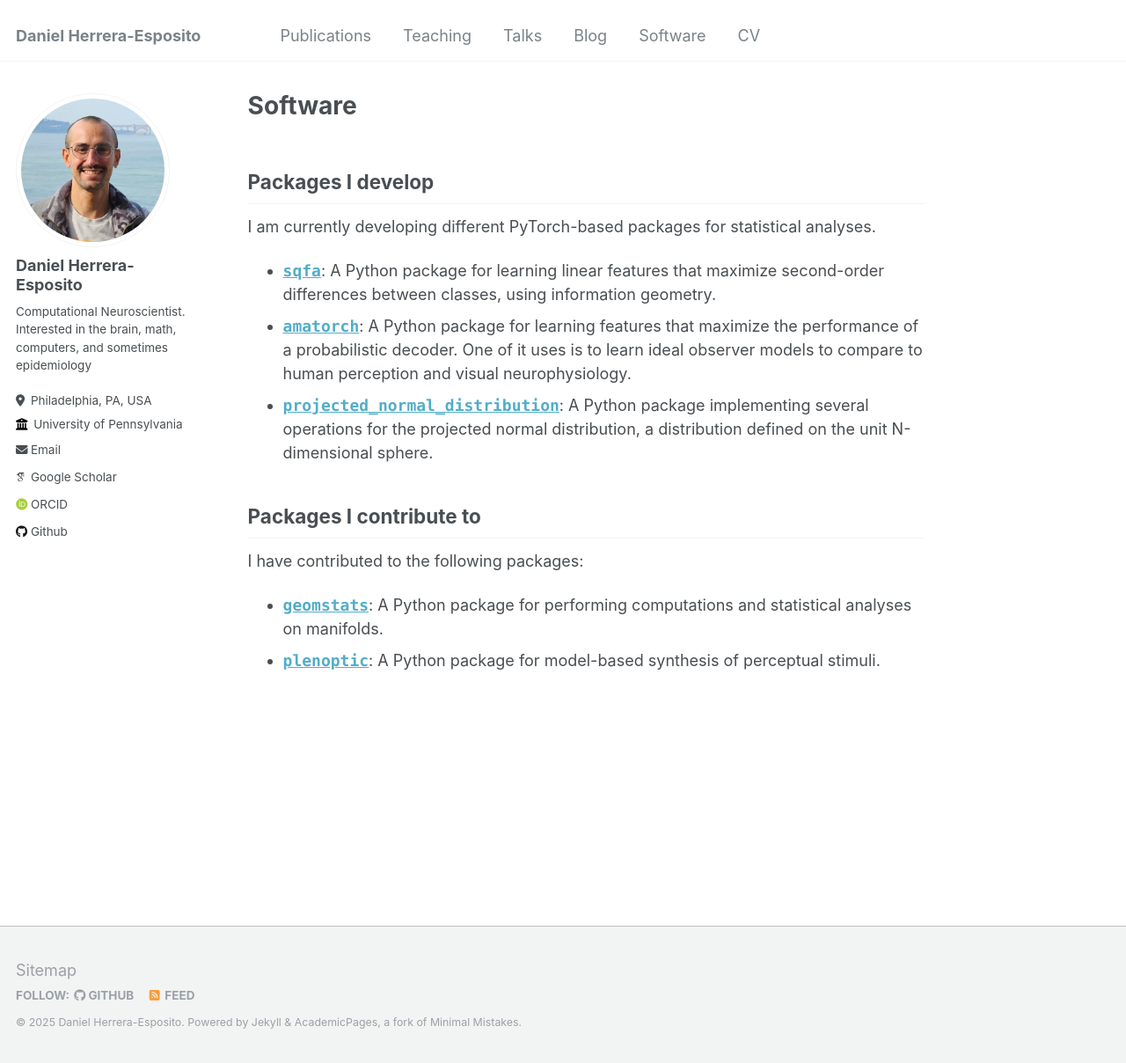
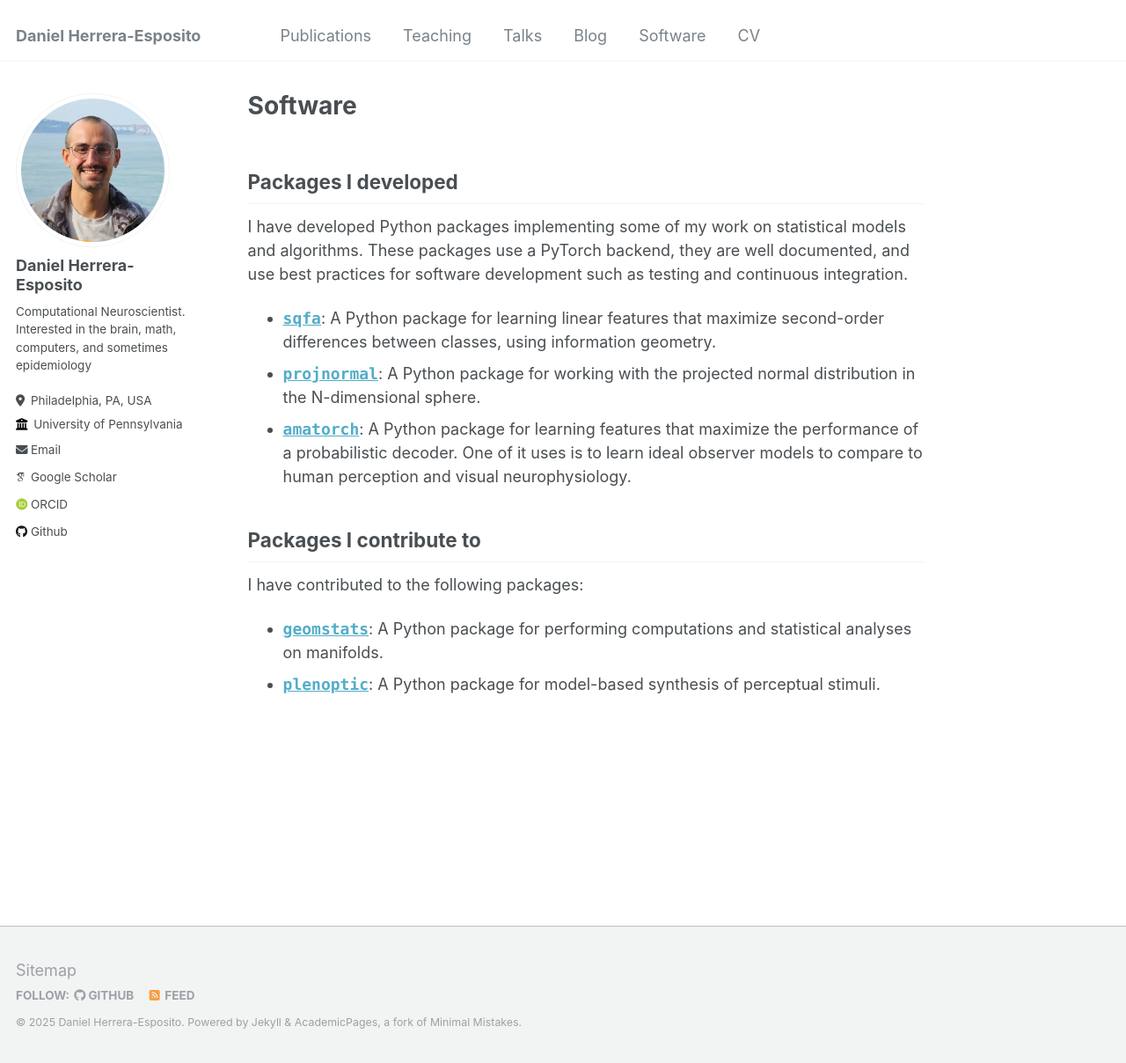
Before and after one commit to dherrera1911/dherrera1911.github.io, a Jekyll site: the page built from _pages/software.md, in a window 1280 px wide and 1208 px high. Shown: the whole window at 88% size. Built offline with Jekyll 4.4.1, drawn with Linux system fonts in a browser that asks for light colours; some web fonts are replaced.

Commit message:
Add projected normal

```diff
--- a/_pages/software.md
+++ b/_pages/software.md
@@ -6,18 +6,22 @@ redirect_from:
   - /software.html
 ---
 
-## Packages I develop
+## Packages I developed
 
-I am currently developing different PyTorch-based packages for statistical analyses.
+I have developed Python packages implementing some of my work on statistical models
+and algorithms. These packages use a PyTorch backend, they are well
+documented, and use best practices for software development such as
+testing and continuous integration.
 
-- [**`sqfa`**](https://sqfa.readthedocs.io/en/latest/): A Python package for learning linear features
-that maximize second-order differences between classes, using information geometry.
-- [**`amatorch`**](https://amatorch.readthedocs.io/en/latest/): A Python package for learning features
-that maximize the performance of a probabilistic decoder. One of it uses is to learn ideal observer
+- [**`sqfa`**](https://sqfa.readthedocs.io/en/latest/): A Python package for learning
+linear features that maximize second-order differences between classes,
+using information geometry.
+- [**`projnormal`**](https://projnormal.readthedocs.io/en/latest/):
+A Python package for working with the projected normal distribution in the
+N-dimensional sphere.
+- [**`amatorch`**](https://amatorch.readthedocs.io/en/latest/): A Python package for learning features that maximize the performance of a probabilistic decoder.
+One of it uses is to learn ideal observer
 models to compare to human perception and visual neurophysiology.
-- [**`projected_normal_distribution`**](https://github.com/dherrera1911/projected_normal_distribution): A
-Python package implementing several operations for the projected normal distribution, a distribution
-defined on the unit N-dimensional sphere.
 
 ## Packages I contribute to
 
```
Also changed, not shown: _publications/2025-01-sqfa.md (+3 -3 lines), _publications/2025-06-projnorm.md (added, +14 -0 lines).
